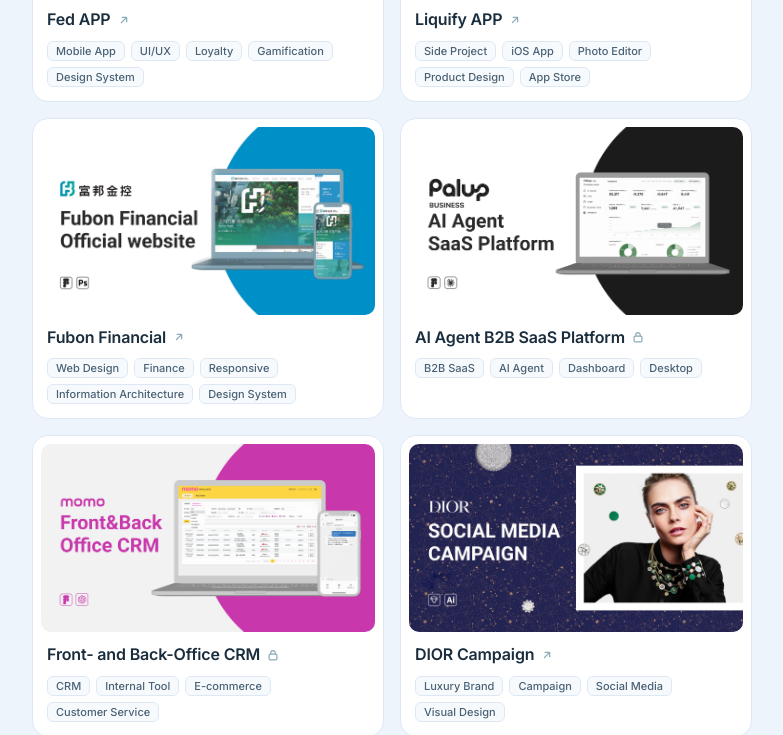
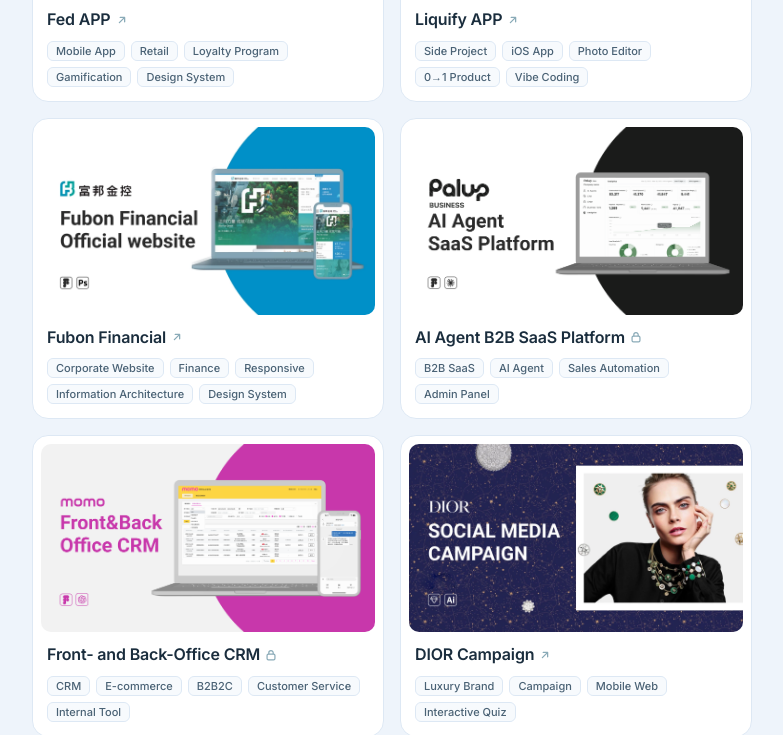
Before and after one commit to waterchen0418/waterchen0418.github.io, a plain HTML site: page index.html in a window 1280 px wide. Shown: the part 4069-4804 px from the top of the page, without its empty margins (248-1031 px from the left). Drawn offline with Linux system fonts and the light colour scheme.

Commit message:
Redesign trial: refine work-card tags (domain/product type) with zh, title-icon gap 4px
Co-Authored-By: Claude Opus 5.5 <noreply@anthropic.com>

```diff
--- a/assets/css/style.css
+++ b/assets/css/style.css
@@ -1463,7 +1463,7 @@ img, video { display: block; max-width: 100%; }
 .work-card { padding: 8px; border: 1px solid var(--border); border-radius: 16px; }
 .work-card__img-wrap { border-radius: 10px; }
 .work-card__body { padding: 12px 6px 6px; }
-.work-card__head { display: flex; align-items: center; gap: 6px; margin-bottom: 10px; }
+.work-card__head { display: flex; align-items: center; gap: 4px; margin-bottom: 10px; }
 .work-card__title { font-size: 16px; font-weight: 600; line-height: 1.35; margin: 0; }
 .work-card__arrow {
   flex-shrink: 0;
--- a/index.html
+++ b/index.html
@@ -241,8 +241,8 @@
             </div>
             <div class="work-card__meta">
               <span class="tag" data-zh="行動 App">Mobile App</span>
-              <span class="tag">UI/UX</span>
-              <span class="tag" data-zh="會員集點">Loyalty</span>
+              <span class="tag" data-zh="零售">Retail</span>
+              <span class="tag" data-zh="會員集點">Loyalty Program</span>
               <span class="tag" data-zh="遊戲化">Gamification</span>
               <span class="tag" data-zh="設計系統">Design System</span>
             </div>
@@ -261,11 +261,11 @@
               <svg class="work-card__arrow" viewBox="0 0 16 16" aria-hidden="true"><path d="M5 11 11 5M6 5h5v5" fill="none" stroke="currentColor" stroke-width="1.5" stroke-linecap="round" stroke-linejoin="round"/></svg>
             </div>
             <div class="work-card__meta">
-              <span class="tag" data-zh="Side Project">Side Project</span>
+              <span class="tag" data-zh="個人專案">Side Project</span>
               <span class="tag">iOS App</span>
               <span class="tag" data-zh="修圖工具">Photo Editor</span>
-              <span class="tag" data-zh="產品設計">Product Design</span>
-              <span class="tag" data-zh="App Store 上架">App Store</span>
+              <span class="tag" data-zh="從 0 到 1">0→1 Product</span>
+              <span class="tag">Vibe Coding</span>
             </div>
           </div>
         </article>
@@ -281,7 +281,7 @@
               <svg class="work-card__arrow" viewBox="0 0 16 16" aria-hidden="true"><path d="M5 11 11 5M6 5h5v5" fill="none" stroke="currentColor" stroke-width="1.5" stroke-linecap="round" stroke-linejoin="round"/></svg>
             </div>
             <div class="work-card__meta">
-              <span class="tag" data-zh="網頁設計">Web Design</span>
+              <span class="tag" data-zh="企業官網">Corporate Website</span>
               <span class="tag" data-zh="金融">Finance</span>
               <span class="tag" data-zh="響應式">Responsive</span>
               <span class="tag" data-zh="資訊架構">Information Architecture</span>
@@ -303,8 +303,8 @@
             <div class="work-card__meta">
               <span class="tag">B2B SaaS</span>
               <span class="tag">AI Agent</span>
-              <span class="tag" data-zh="後台">Dashboard</span>
-              <span class="tag" data-zh="桌面版">Desktop</span>
+              <span class="tag" data-zh="銷售自動化">Sales Automation</span>
+              <span class="tag" data-zh="管理後台">Admin Panel</span>
             </div>
           </div>
         </article>
@@ -321,9 +321,10 @@
             </div>
             <div class="work-card__meta">
               <span class="tag">CRM</span>
-              <span class="tag" data-zh="後台系統">Internal Tool</span>
               <span class="tag" data-zh="電商">E-commerce</span>
+              <span class="tag">B2B2C</span>
               <span class="tag" data-zh="客服">Customer Service</span>
+              <span class="tag" data-zh="內部工具">Internal Tool</span>
             </div>
           </div>
         </article>
@@ -357,8 +358,8 @@
             <div class="work-card__meta">
               <span class="tag" data-zh="精品品牌">Luxury Brand</span>
               <span class="tag" data-zh="行銷企劃">Campaign</span>
-              <span class="tag" data-zh="社群">Social Media</span>
-              <span class="tag" data-zh="視覺設計">Visual Design</span>
+              <span class="tag" data-zh="行動網頁">Mobile Web</span>
+              <span class="tag" data-zh="互動測驗">Interactive Quiz</span>
             </div>
           </div>
         </article>
```
